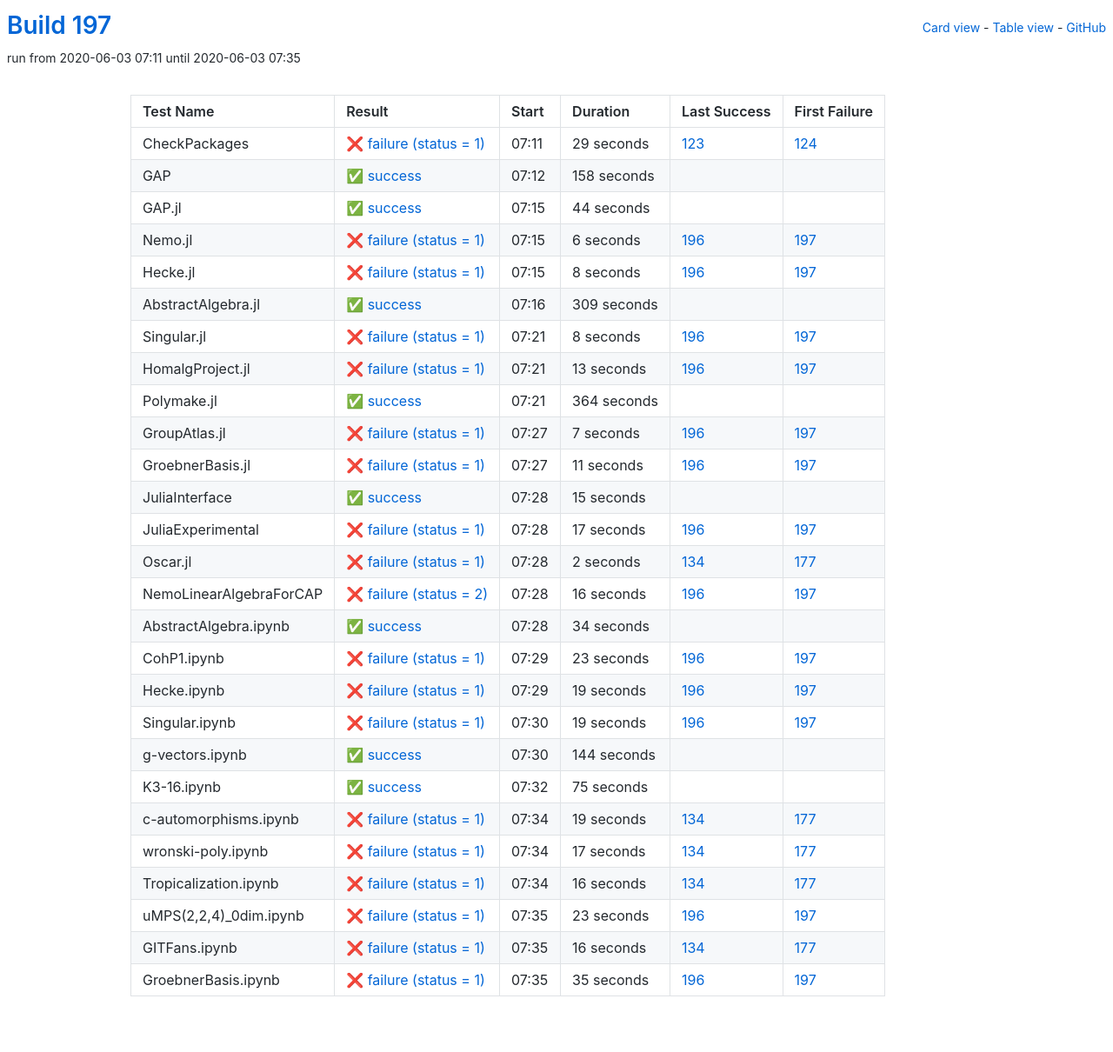
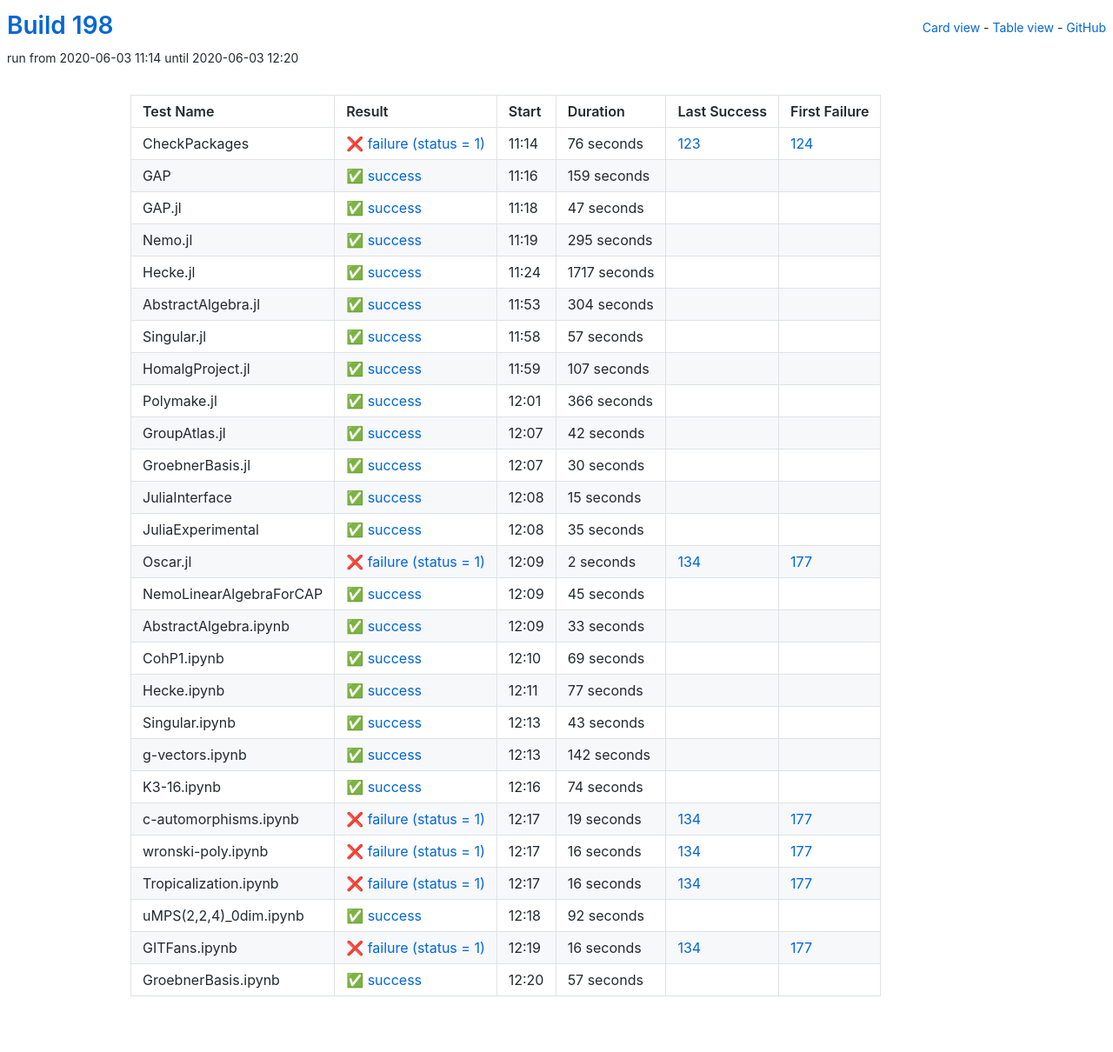
Before and after one commit to oscar-system/oscar-ci-status-stable, a Jekyll site: the page built from table.html, in a window 1280 px wide. Shown: the whole page at 87% size. Built offline with Jekyll 4.4.1, drawn with Linux system fonts in a browser that asks for light colours.

Commit message:
Build 198

```diff
--- a/_data/ci.yml
+++ b/_data/ci.yml
@@ -1,139 +1,139 @@
-build: 197
-build_url: https://oscarci.mathematik.uni-kl.de/job/oscar-stable/197/
+build: 198
+build_url: https://oscarci.mathematik.uni-kl.de/job/oscar-stable/198/
 job: oscar-stable
 tests:
-- duration: 29
+- duration: 76
   exitcode: 1
   first_failure: 124
   first_failure_url: https://oscarci.mathematik.uni-kl.de/job/oscar-stable/124/
   id: checkpackages
   last_success: 123
   last_success_url: https://oscarci.mathematik.uni-kl.de/job/oscar-stable/123/
-  log: https://oscarci.mathematik.uni-kl.de/job/oscar-stable/197/artifact/logs/build-197/CheckPackages.log
+  log: https://oscarci.mathematik.uni-kl.de/job/oscar-stable/198/artifact/logs/build-198/CheckPackages.log
   name: CheckPackages
-  start: 2020-06-03 07:11
+  start: 2020-06-03 11:14
   status: failure
   success: false
-- duration: 158
+- duration: 159
   exitcode: 0
   first_failure: false
   first_failure_url: null
   id: gap
   last_success: false
   last_success_url: null
-  log: https://oscarci.mathematik.uni-kl.de/job/oscar-stable/197/artifact/logs/build-197/GAP.log
+  log: https://oscarci.mathematik.uni-kl.de/job/oscar-stable/198/artifact/logs/build-198/GAP.log
   name: GAP
-  start: 2020-06-03 07:12
+  start: 2020-06-03 11:16
   status: success
   success: true
-- duration: 44
+- duration: 47
   exitcode: 0
   first_failure: false
   first_failure_url: null
   id: gap-jl
   last_success: false
   last_success_url: null
-  log: https://oscarci.mathematik.uni-kl.de/job/oscar-stable/197/artifact/logs/build-197/GAP.jl.log
+  log: https://oscarci.mathematik.uni-kl.de/job/oscar-stable/198/artifact/logs/build-198/GAP.jl.log
   name: GAP.jl
-  start: 2020-06-03 07:15
+  start: 2020-06-03 11:18
   status: success
   success: true
-- duration: 6
-  exitcode: 1
-  first_failure: 197
-  first_failure_url: https://oscarci.mathematik.uni-kl.de/job/oscar-stable/197/
+- duration: 295
+  exitcode: 0
+  first_failure: false
+  first_failure_url: null
   id: nemo-jl
-  last_success: 196
-  last_success_url: https://oscarci.mathematik.uni-kl.de/job/oscar-stable/196/
-  log: https://oscarci.mathematik.uni-kl.de/job/oscar-stable/197/artifact/logs/build-197/Nemo.jl.log
+  last_success: false
+  last_success_url: null
+  log: https://oscarci.mathematik.uni-kl.de/job/oscar-stable/198/artifact/logs/build-198/Nemo.jl.log
   name: Nemo.jl
-  start: 2020-06-03 07:15
-  status: failure
-  success: false
-- duration: 8
-  exitcode: 1
-  first_failure: 197
-  first_failure_url: https://oscarci.mathematik.uni-kl.de/job/oscar-stable/197/
+  start: 2020-06-03 11:19
+  status: success
+  success: true
+- duration: 1717
+  exitcode: 0
+  first_failure: false
+  first_failure_url: null
   id: hecke-jl
-  last_success: 196
-  last_success_url: https://oscarci.mathematik.uni-kl.de/job/oscar-stable/196/
-  log: https://oscarci.mathematik.uni-kl.de/job/oscar-stable/197/artifact/logs/build-197/Hecke.jl.log
+  last_success: false
+  last_success_url: null
+  log: https://oscarci.mathematik.uni-kl.de/job/oscar-stable/198/artifact/logs/build-198/Hecke.jl.log
   name: Hecke.jl
-  start: 2020-06-03 07:15
-  status: failure
-  success: false
-- duration: 309
+  start: 2020-06-03 11:24
+  status: success
+  success: true
+- duration: 304
   exitcode: 0
   first_failure: false
   first_failure_url: null
   id: abstractalgebra-jl
   last_success: false
   last_success_url: null
-  log: https://oscarci.mathematik.uni-kl.de/job/oscar-stable/197/artifact/logs/build-197/AbstractAlgebra.jl.log
+  log: https://oscarci.mathematik.uni-kl.de/job/oscar-stable/198/artifact/logs/build-198/AbstractAlgebra.jl.log
   name: AbstractAlgebra.jl
-  start: 2020-06-03 07:16
+  start: 2020-06-03 11:53
   status: success
   success: true
-- duration: 8
-  exitcode: 1
-  first_failure: 197
-  first_failure_url: https://oscarci.mathematik.uni-kl.de/job/oscar-stable/197/
+- duration: 57
+  exitcode: 0
+  first_failure: false
+  first_failure_url: null
   id: singular-jl
-  last_success: 196
-  last_success_url: https://oscarci.mathematik.uni-kl.de/job/oscar-stable/196/
-  log: https://oscarci.mathematik.uni-kl.de/job/oscar-stable/197/artifact/logs/build-197/Singular.jl.log
+  last_success: false
+  last_success_url: null
+  log: https://oscarci.mathematik.uni-kl.de/job/oscar-stable/198/artifact/logs/build-198/Singular.jl.log
   name: Singular.jl
-  start: 2020-06-03 07:21
-  status: failure
-  success: false
-- duration: 13
-  exitcode: 1
-  first_failure: 197
-  first_failure_url: https://oscarci.mathematik.uni-kl.de/job/oscar-stable/197/
+  start: 2020-06-03 11:58
+  status: success
+  success: true
+- duration: 107
+  exitcode: 0
+  first_failure: false
+  first_failure_url: null
   id: homalgproject-jl
-  last_success: 196
-  last_success_url: https://oscarci.mathematik.uni-kl.de/job/oscar-stable/196/
-  log: https://oscarci.mathematik.uni-kl.de/job/oscar-stable/197/artifact/logs/build-197/HomalgProject.jl.log
+  last_success: false
+  last_success_url: null
+  log: https://oscarci.mathematik.uni-kl.de/job/oscar-stable/198/artifact/logs/build-198/HomalgProject.jl.log
   name: HomalgProject.jl
-  start: 2020-06-03 07:21
-  status: failure
-  success: false
-- duration: 364
+  start: 2020-06-03 11:59
+  status: success
+  success: true
+- duration: 366
   exitcode: 0
   first_failure: false
   first_failure_url: null
   id: polymake-jl
   last_success: false
   last_success_url: null
-  log: https://oscarci.mathematik.uni-kl.de/job/oscar-stable/197/artifact/logs/build-197/Polymake.jl.log
+  log: https://oscarci.mathematik.uni-kl.de/job/oscar-stable/198/artifact/logs/build-198/Polymake.jl.log
   name: Polymake.jl
-  start: 2020-06-03 07:21
+  start: 2020-06-03 12:01
   status: success
   success: true
-- duration: 7
-  exitcode: 1
-  first_failure: 197
-  first_failure_url: https://oscarci.mathematik.uni-kl.de/job/oscar-stable/197/
+- duration: 42
+  exitcode: 0
+  first_failure: false
+  first_failure_url: null
   id: groupatlas-jl
-  last_success: 196
-  last_success_url: https://oscarci.mathematik.uni-kl.de/job/oscar-stable/196/
-  log: https://oscarci.mathematik.uni-kl.de/job/oscar-stable/197/artifact/logs/build-197/GroupAtlas.jl.log
+  last_success: false
+  last_success_url: null
+  log: https://oscarci.mathematik.uni-kl.de/job/oscar-stable/198/artifact/logs/build-198/GroupAtlas.jl.log
   name: GroupAtlas.jl
-  start: 2020-06-03 07:27
-  status: failure
-  success: false
-- duration: 11
-  exitcode: 1
-  first_failure: 197
-  first_failure_url: https://oscarci.mathematik.uni-kl.de/job/oscar-stable/197/
+  start: 2020-06-03 12:07
+  status: success
+  success: true
+- duration: 30
+  exitcode: 0
+  first_failure: false
+  first_failure_url: null
   id: groebnerbasis-jl
-  last_success: 196
-  last_success_url: https://oscarci.mathematik.uni-kl.de/job/oscar-stable/196/
-  log: https://oscarci.mathematik.uni-kl.de/job/oscar-stable/197/artifact/logs/build-197/GroebnerBasis.jl.log
+  last_success: false
+  last_success_url: null
+  log: https://oscarci.mathematik.uni-kl.de/job/oscar-stable/198/artifact/logs/build-198/GroebnerBasis.jl.log
   name: GroebnerBasis.jl
-  start: 2020-06-03 07:27
-  status: failure
-  success: false
+  start: 2020-06-03 12:07
+  status: success
+  success: true
 - duration: 15
   exitcode: 0
   first_failure: false
@@ -141,23 +141,23 @@ tests:
   id: juliainterface
   last_success: false
   last_success_url: null
-  log: https://oscarci.mathematik.uni-kl.de/job/oscar-stable/197/artifact/logs/build-197/JuliaInterface.log
+  log: https://oscarci.mathematik.uni-kl.de/job/oscar-stable/198/artifact/logs/build-198/JuliaInterface.log
   name: JuliaInterface
-  start: 2020-06-03 07:28
+  start: 2020-06-03 12:08
   status: success
   success: true
-- duration: 17
-  exitcode: 1
-  first_failure: 197
-  first_failure_url: https://oscarci.mathematik.uni-kl.de/job/oscar-stable/197/
+- duration: 35
+  exitcode: 0
+  first_failure: false
+  first_failure_url: null
   id: juliaexperimental
-  last_success: 196
-  last_success_url: https://oscarci.mathematik.uni-kl.de/job/oscar-stable/196/
-  log: https://oscarci.mathematik.uni-kl.de/job/oscar-stable/197/artifact/logs/build-197/JuliaExperimental.log
+  last_success: false
+  last_success_url: null
+  log: https://oscarci.mathematik.uni-kl.de/job/oscar-stable/198/artifact/logs/build-198/JuliaExperimental.log
   name: JuliaExperimental
-  start: 2020-06-03 07:28
-  status: failure
-  success: false
+  start: 2020-06-03 12:08
+  status: success
+  success: true
 - duration: 2
   exitcode: 1
   first_failure: 177
@@ -165,93 +165,93 @@ tests:
   id: oscar-jl
   last_success: 134
   last_success_url: https://oscarci.mathematik.uni-kl.de/job/oscar-stable/134/
-  log: https://oscarci.mathematik.uni-kl.de/job/oscar-stable/197/artifact/logs/build-197/Oscar.jl.log
+  log: https://oscarci.mathematik.uni-kl.de/job/oscar-stable/198/artifact/logs/build-198/Oscar.jl.log
   name: Oscar.jl
-  start: 2020-06-03 07:28
+  start: 2020-06-03 12:09
   status: failure
   success: false
-- duration: 16
-  exitcode: 2
-  first_failure: 197
-  first_failure_url: https://oscarci.mathematik.uni-kl.de/job/oscar-stable/197/
+- duration: 45
+  exitcode: 0
+  first_failure: false
+  first_failure_url: null
   id: nemolinearalgebraforcap
-  last_success: 196
-  last_success_url: https://oscarci.mathematik.uni-kl.de/job/oscar-stable/196/
-  log: https://oscarci.mathematik.uni-kl.de/job/oscar-stable/197/artifact/logs/build-197/NemoLinearAlgebraForCAP.log
+  last_success: false
+  last_success_url: null
+  log: https://oscarci.mathematik.uni-kl.de/job/oscar-stable/198/artifact/logs/build-198/NemoLinearAlgebraForCAP.log
   name: NemoLinearAlgebraForCAP
-  start: 2020-06-03 07:28
-  status: failure
-  success: false
-- duration: 34
+  start: 2020-06-03 12:09
+  status: success
+  success: true
+- duration: 33
   exitcode: 0
   first_failure: false
   first_failure_url: null
   id: abstractalgebra-ipynb
   last_success: false
   last_success_url: null
-  log: https://oscarci.mathematik.uni-kl.de/job/oscar-stable/197/artifact/logs/build-197/AbstractAlgebra.ipynb.log
+  log: https://oscarci.mathematik.uni-kl.de/job/oscar-stable/198/artifact/logs/build-198/AbstractAlgebra.ipynb.log
   name: AbstractAlgebra.ipynb
-  start: 2020-06-03 07:28
+  start: 2020-06-03 12:09
   status: success
   success: true
-- duration: 23
-  exitcode: 1
-  first_failure: 197
-  first_failure_url: https://oscarci.mathematik.uni-kl.de/job/oscar-stable/197/
+- duration: 69
+  exitcode: 0
+  first_failure: false
+  first_failure_url: null
   id: cohp1-ipynb
-  last_success: 196
-  last_success_url: https://oscarci.mathematik.uni-kl.de/job/oscar-stable/196/
-  log: https://oscarci.mathematik.uni-kl.de/job/oscar-stable/197/artifact/logs/build-197/CohP1.ipynb.log
+  last_success: false
+  last_success_url: null
+  log: https://oscarci.mathematik.uni-kl.de/job/oscar-stable/198/artifact/logs/build-198/CohP1.ipynb.log
   name: CohP1.ipynb
-  start: 2020-06-03 07:29
-  status: failure
-  success: false
-- duration: 19
-  exitcode: 1
-  first_failure: 197
-  first_failure_url: https://oscarci.mathematik.uni-kl.de/job/oscar-stable/197/
+  start: 2020-06-03 12:10
+  status: success
+  success: true
+- duration: 77
+  exitcode: 0
+  first_failure: false
+  first_failure_url: null
   id: hecke-ipynb
-  last_success: 196
-  last_success_url: https://oscarci.mathematik.uni-kl.de/job/oscar-stable/196/
-  log: https://oscarci.mathematik.uni-kl.de/job/oscar-stable/197/artifact/logs/build-197/Hecke.ipynb.log
+  last_success: false
+  last_success_url: null
+  log: https://oscarci.mathematik.uni-kl.de/job/oscar-stable/198/artifact/logs/build-198/Hecke.ipynb.log
   name: Hecke.ipynb
-  start: 2020-06-03 07:29
-  status: failure
-  success: false
-- duration: 19
-  exitcode: 1
-  first_failure: 197
-  first_failure_url: https://oscarci.mathematik.uni-kl.de/job/oscar-stable/197/
+  start: 2020-06-03 12:11
+  status: success
+  success: true
+- duration: 43
+  exitcode: 0
+  first_failure: false
+  first_failure_url: null
   id: singular-ipynb
-  last_success: 196
-  last_success_url: https://oscarci.mathematik.uni-kl.de/job/oscar-stable/196/
-  log: https://oscarci.mathematik.uni-kl.de/job/oscar-stable/197/artifact/logs/build-197/Singular.ipynb.log
+  last_success: false
+  last_success_url: null
+  log: https://oscarci.mathematik.uni-kl.de/job/oscar-stable/198/artifact/logs/build-198/Singular.ipynb.log
   name: Singular.ipynb
-  start: 2020-06-03 07:30
-  status: failure
-  success: false
-- duration: 144
+  start: 2020-06-03 12:13
+  status: success
+  success: true
+- duration: 142
   exitcode: 0
   first_failure: false
   first_failure_url: null
   id: g-vectors-ipynb
   last_success: false
   last_success_url: null
-  log: https://oscarci.mathematik.uni-kl.de/job/oscar-stable/197/artifact/logs/build-197/g-vectors.ipynb.log
+  log: https://oscarci.mathematik.uni-kl.de/job/oscar-stable/198/artifact/logs/build-198/g-vectors.ipynb.log
   name: g-vectors.ipynb
-  start: 2020-06-03 07:30
+  start: 2020-06-03 12:13
   status: success
   success: true
-- duration: 75
+- duration: 74
   exitcode: 0
   first_failure: false
   first_failure_url: null
   id: k3-16-ipynb
   last_success: false
   last_success_url: null
-  log: https://oscarci.mathematik.uni-kl.de/job/oscar-stable/197/artifact/logs/build-197/K3-16.ipynb.log
+  log: https://oscarci.mathematik.uni-kl.de/job/oscar-stable/198/artifact/logs/build-198/K3-16.ipynb.log
   name: K3-16.ipynb
-  start: 2020-06-03 07:32
+  start: 2020-06-03 12:16
   status: success
   success: true
 - duration: 19
@@ -261,21 +261,21 @@ tests:
   id: c-automorphisms-ipynb
   last_success: 134
   last_success_url: https://oscarci.mathematik.uni-kl.de/job/oscar-stable/134/
-  log: https://oscarci.mathematik.uni-kl.de/job/oscar-stable/197/artifact/logs/build-197/c-automorphisms.ipynb.log
+  log: https://oscarci.mathematik.uni-kl.de/job/oscar-stable/198/artifact/logs/build-198/c-automorphisms.ipynb.log
   name: c-automorphisms.ipynb
-  start: 2020-06-03 07:34
+  start: 2020-06-03 12:17
   status: failure
   success: false
-- duration: 17
+- duration: 16
   exitcode: 1
   first_failure: 177
   first_failure_url: https://oscarci.mathematik.uni-kl.de/job/oscar-stable/177/
   id: wronski-poly-ipynb
   last_success: 134
   last_success_url: https://oscarci.mathematik.uni-kl.de/job/oscar-stable/134/
-  log: https://oscarci.mathematik.uni-kl.de/job/oscar-stable/197/artifact/logs/build-197/wronski-poly.ipynb.log
+  log: https://oscarci.mathematik.uni-kl.de/job/oscar-stable/198/artifact/logs/build-198/wronski-poly.ipynb.log
   name: wronski-poly.ipynb
-  start: 2020-06-03 07:34
+  start: 2020-06-03 12:17
   status: failure
   success: false
 - duration: 16
@@ -285,23 +285,23 @@ tests:
   id: tropicalization-ipynb
   last_success: 134
   last_success_url: https://oscarci.mathematik.uni-kl.de/job/oscar-stable/134/
-  log: https://oscarci.mathematik.uni-kl.de/job/oscar-stable/197/artifact/logs/build-197/Tropicalization.ipynb.log
+  log: https://oscarci.mathematik.uni-kl.de/job/oscar-stable/198/artifact/logs/build-198/Tropicalization.ipynb.log
   name: Tropicalization.ipynb
-  start: 2020-06-03 07:34
+  start: 2020-06-03 12:17
   status: failure
   success: false
-- duration: 23
-  exitcode: 1
-  first_failure: 197
-  first_failure_url: https://oscarci.mathematik.uni-kl.de/job/oscar-stable/197/
+- duration: 92
+  exitcode: 0
+  first_failure: false
+  first_failure_url: null
   id: umps-2-2-4-0dim-ipynb
-  last_success: 196
-  last_success_url: https://oscarci.mathematik.uni-kl.de/job/oscar-stable/196/
-  log: https://oscarci.mathematik.uni-kl.de/job/oscar-stable/197/artifact/logs/build-197/uMPS-2-2-4-_0dim.ipynb.log
+  last_success: false
+  last_success_url: null
+  log: https://oscarci.mathematik.uni-kl.de/job/oscar-stable/198/artifact/logs/build-198/uMPS-2-2-4-_0dim.ipynb.log
   name: uMPS(2,2,4)_0dim.ipynb
-  start: 2020-06-03 07:35
-  status: failure
-  success: false
+  start: 2020-06-03 12:18
+  status: success
+  success: true
 - duration: 16
   exitcode: 1
   first_failure: 177
@@ -309,20 +309,20 @@ tests:
   id: gitfans-ipynb
   last_success: 134
   last_success_url: https://oscarci.mathematik.uni-kl.de/job/oscar-stable/134/
-  log: https://oscarci.mathematik.uni-kl.de/job/oscar-stable/197/artifact/logs/build-197/GITFans.ipynb.log
+  log: https://oscarci.mathematik.uni-kl.de/job/oscar-stable/198/artifact/logs/build-198/GITFans.ipynb.log
   name: GITFans.ipynb
-  start: 2020-06-03 07:35
+  start: 2020-06-03 12:19
   status: failure
   success: false
-- duration: 35
-  exitcode: 1
-  first_failure: 197
-  first_failure_url: https://oscarci.mathematik.uni-kl.de/job/oscar-stable/197/
+- duration: 57
+  exitcode: 0
+  first_failure: false
+  first_failure_url: null
   id: groebnerbasis-ipynb
-  last_success: 196
-  last_success_url: https://oscarci.mathematik.uni-kl.de/job/oscar-stable/196/
-  log: https://oscarci.mathematik.uni-kl.de/job/oscar-stable/197/artifact/logs/build-197/GroebnerBasis.ipynb.log
+  last_success: false
+  last_success_url: null
+  log: https://oscarci.mathematik.uni-kl.de/job/oscar-stable/198/artifact/logs/build-198/GroebnerBasis.ipynb.log
   name: GroebnerBasis.ipynb
-  start: 2020-06-03 07:35
-  status: failure
-  success: false
+  start: 2020-06-03 12:20
+  status: success
+  success: true
```
Also changed, not shown: README.md.
